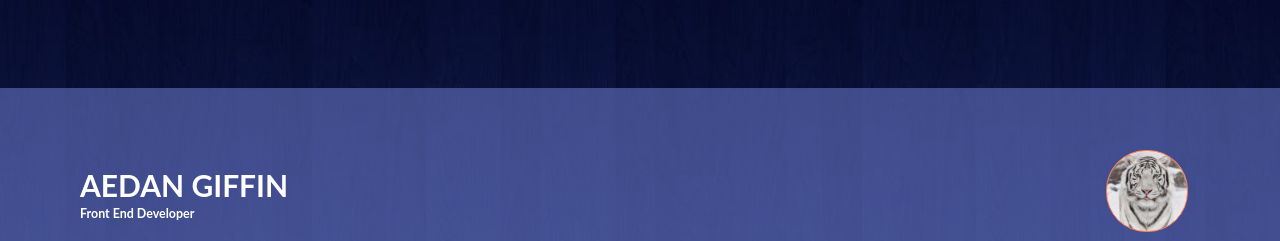
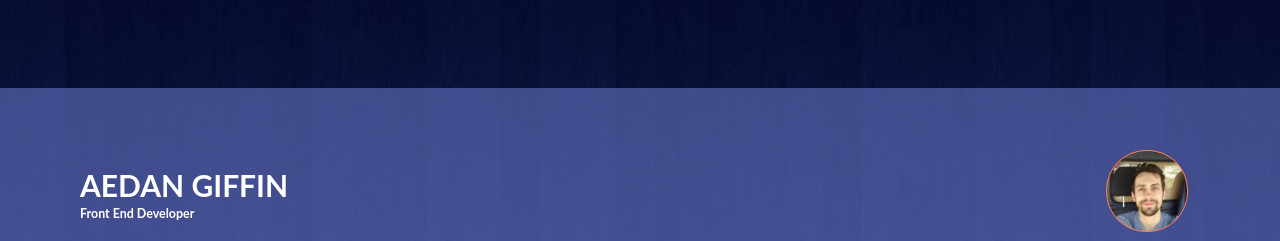
Before and after one commit to giffin94/giffin94.github.io, a plain HTML site: page index.html in a window 1280 px wide. Shown: the top 241 px of the page. Drawn offline with Linux system fonts and the light colour scheme.

Commit message:
change avatar image

```diff
--- a/style.css
+++ b/style.css
@@ -29,7 +29,7 @@ body, html {
     -webkit-border-radius: 40px;
     border: 1px solid coral;
     border-radius: 40px;
-    background-image: url("2768467.jpg");
+    background-image: url("1553035664364.jpg");
     background-position: center;
     background-size: cover;
   }
```
Also changed, not shown: 1553035664364.jpg (added).
